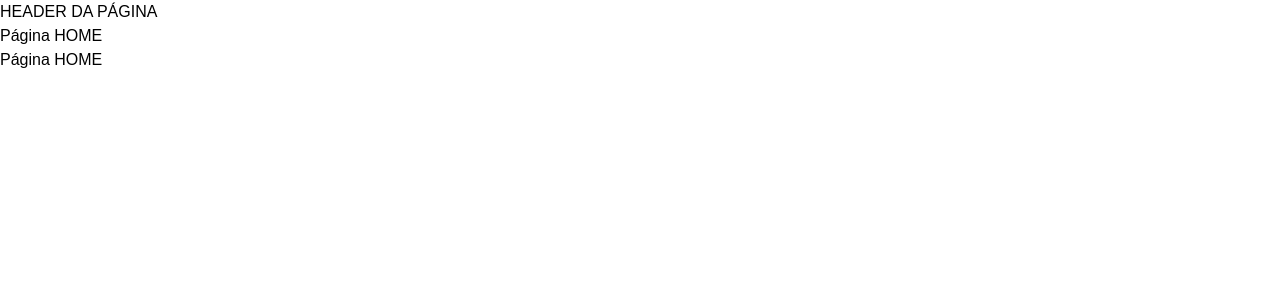
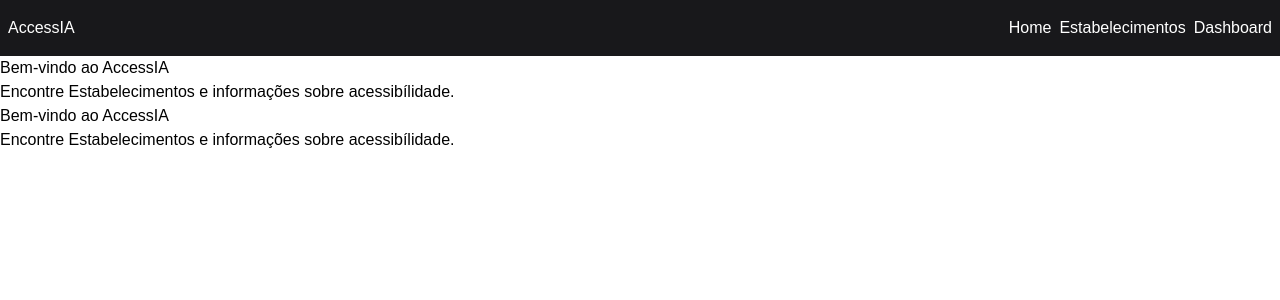
Before and after one commit to RodrigoSandri/AccessIA, a Next.js app in the folder accessia/: page / in a window 1280 px wide. Shown: the top 300 px of the page. Built offline with nearby package versions, Linux system fonts and the light colour scheme.

Commit message:
feat: estrutura inicial de navegação e páginas do AccessIA

```diff
--- a/accessia/src/app/layout.tsx
+++ b/accessia/src/app/layout.tsx
@@ -1,4 +1,5 @@
 import "./globals.css";
+import { Header } from '../components/header'
 
 
 
@@ -8,8 +9,8 @@
       lang="en"
       className={`antialiased`}
     >
+        <Header/>
 
-        <h1>HEADER DA PÁGINA</h1>
 
       {children}
       <body className="min-h-full flex flex-col">{children}</body>
--- /dev/null
+++ b/accessia/src/app/not-found.tsx
@@ -0,0 +1,13 @@
+import Link from "next/link";
+
+export default function NotFound(){
+    return(
+        <div className="flex flex-col items-center justify-center">
+            <h1 className="text-center font-bold">Estabelecimento não encontrado!</h1>
+            <p>Esse Estabelecimento que você tentou acessar não existe!</p>
+            <Link href='/'>
+              Voltar para home
+            </Link>
+        </div>
+    )
+}
--- a/accessia/src/app/page.tsx
+++ b/accessia/src/app/page.tsx
@@ -2,7 +2,10 @@
 export default function Home() {
    return(
     <div>
-      <h1>Página HOME</h1>
+      <h1>Bem-vindo ao AccessIA</h1>
+      <p>
+        Encontre Estabelecimentos e informações sobre acessibílidade.
+      </p>
     </div>
    )
 }
--- /dev/null
+++ b/accessia/src/components/header/index.tsx
@@ -0,0 +1,33 @@
+import Link from "next/link";
+
+export function Header() {
+    return (
+        <header className="flex px-2 py-4 bg-zinc-900 text-white">
+            <div className="flex items-center justify-between w-full mx-auto max-w-7xl">
+                AccessIA
+
+                <nav>
+                    <ul className="flex items-center justify-center gap-2">
+                        <li>
+                            <Link href="/">
+                                Home
+                            </Link>
+                        </li>
+
+                        <li>
+                            <Link href="/estabelecimentos">
+                                Estabelecimentos
+                            </Link>
+                        </li>
+
+                        <li>
+                            <Link href="/dashboard">
+                                Dashboard
+                            </Link>
+                        </li>
+                    </ul>
+                </nav>
+            </div>
+        </header>
+    );
+}
```
